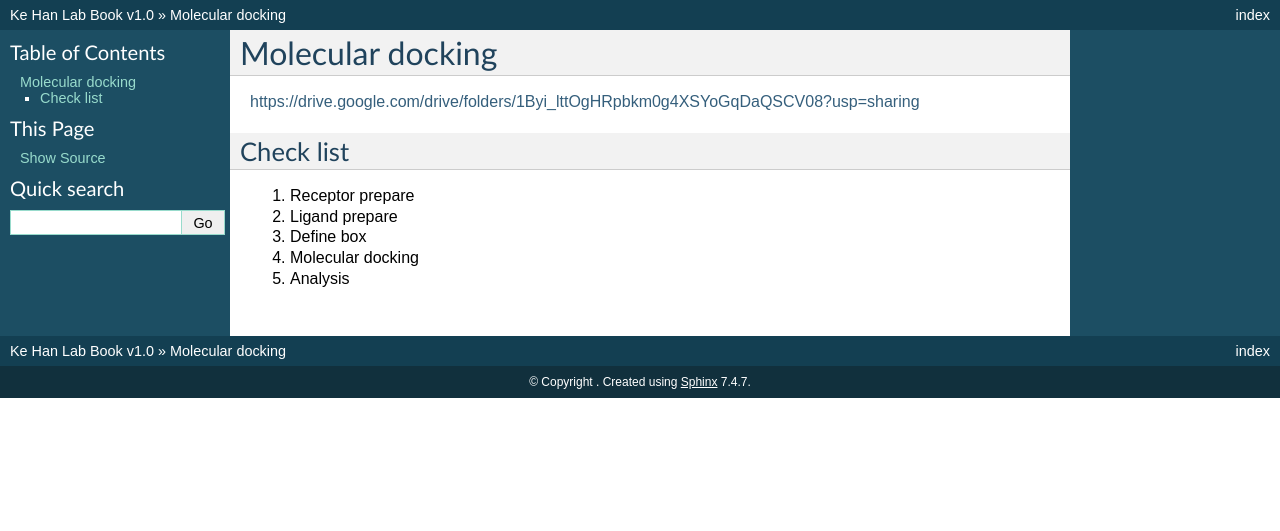
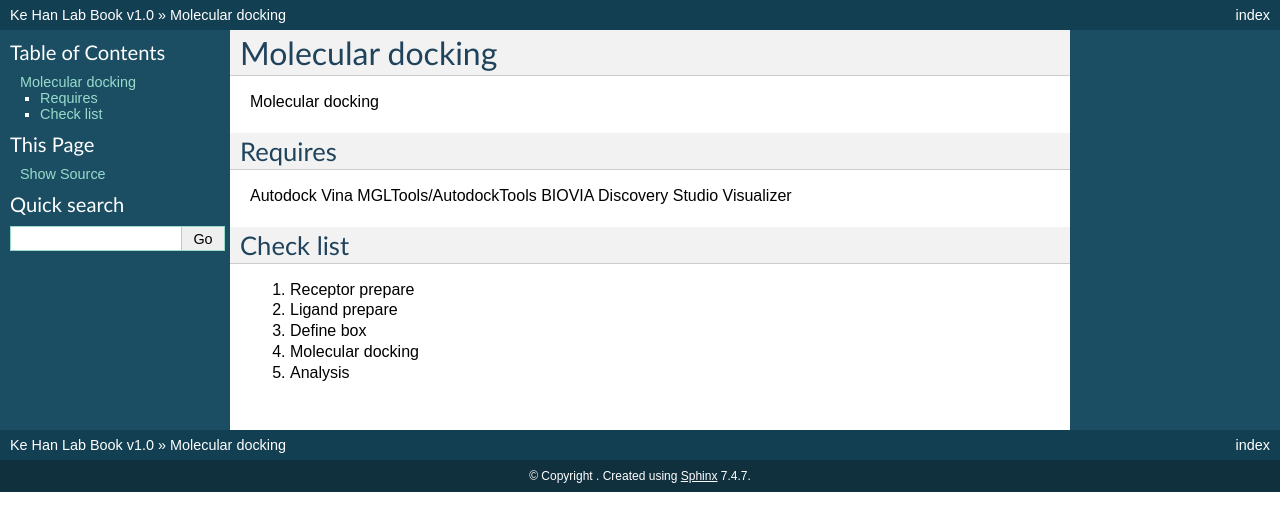
Before and after one commit to kehantan/labbook, a Sphinx documentation site: the page built from docs/computational/molecular_docking.rst, in a window 1280 px wide. Shown: the top 531 px of the page. Built offline with Sphinx 7.4.7, drawn with Linux system fonts in a browser that asks for light colours; pages that are not in the unit, such as notebooks, are missing from menus.

Commit message:
Update molecular_docking.rst

```diff
--- a/docs/computational/molecular_docking.rst
+++ b/docs/computational/molecular_docking.rst
@@ -1,6 +1,12 @@
 Molecular docking
 =================
-https://drive.google.com/drive/folders/1Byi_lttOgHRpbkm0g4XSYoGqDaQSCV08?usp=sharing
+Molecular docking
+
+Requires
+--------
+Autodock Vina
+MGLTools/AutodockTools
+BIOVIA Discovery Studio Visualizer
 
 Check list
 ----------
```
